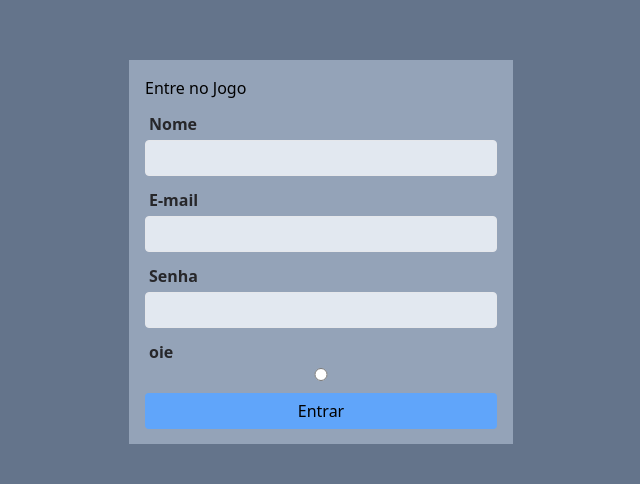
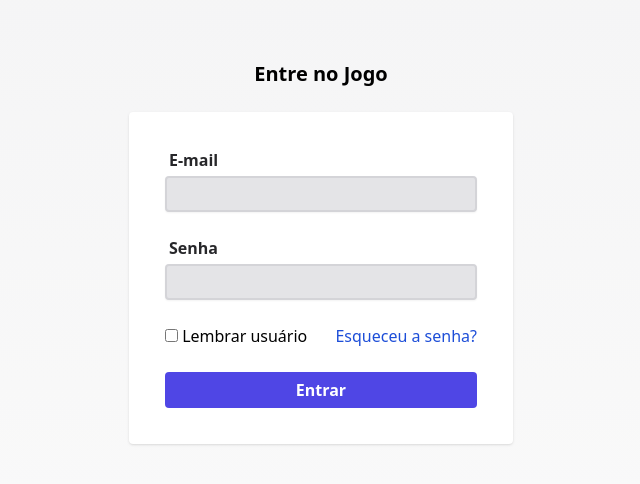
Before and after one commit to Vitinhooou3/React-Template, a React (Vite) app: page /login in a window 1280 px wide. Shown: the part 148-632 px from the top of the page, without its empty margins (319-959 px from the left). Built offline with nearby package versions, Linux system fonts and the light colour scheme.

Commit message:
Finalização tela de login

```diff
--- a/src/components/Button.tsx
+++ b/src/components/Button.tsx
@@ -20,9 +20,9 @@ const buttonVariations = {
   green: (props: ButtonVariation) =>
     <ButtonContainer {...props} className='bg-green-500' />,
   blue: (props: ButtonVariation) =>
-    <ButtonContainer {...props} className='bg-blue-400 h-9 rounded' />,
+    <ButtonContainer {...props} className='bg-indigo-700' />,
   default: (props: ButtonVariation) =>
-    <ButtonContainer {...props} className='bg-red-500' />,
+    <ButtonContainer {...props} className='bg-indigo-600 h-9 rounded text-white font-bold' />,
 }
 
 function ButtonContainer(_: ButtonContainerProps) {
--- a/src/components/Form.tsx
+++ b/src/components/Form.tsx
@@ -16,7 +16,7 @@ interface FormComponent extends FormVariation {
 
 const formsVariation = {
     default: (props: FormVariation) =>
-        <FormContainer {...props} className='flex flex-col gap-3 w-full' />,
+        <FormContainer {...props} className='flex flex-col gap-6 w-full' />,
 }
 
 function FormContainer(props: FormContainerProps) {
--- a/src/components/Input.tsx
+++ b/src/components/Input.tsx
@@ -32,13 +32,7 @@ const rootVariations = {
 
 const inputVariations = {
   default: (_: TextProps) =>
-    <TextContainer {..._} className="h-9 rounded border bg-white border-black text-black indent-1 p-1  " />,
-  password: (_: TextProps) =>
-    <TextContainer {..._} className="h-9 rounded border border-black text-black indent-1 p-1" />,
-  dropdown: (_: TextProps) =>
-    <TextContainer {..._} className="cursor-pointer h-9 rounded border bg-white border-black text-black indent-1 p-1 text-ellipsis overflow-hidden" />,
-  aaaa: (_: TextProps) =>
-    <TextContainer {..._} className="h-9 rounded border cursor-pointet bg-slate-200 text-white " />
+    <TextContainer {..._} className="h-9 rounded border-2 shadow-sm border-zinc-300 cursor-pointet bg-zinc-200 text-white bg-transparent" />
 }
 
 const labelVariations = {
--- a/src/pages/Login.tsx
+++ b/src/pages/Login.tsx
@@ -35,33 +35,27 @@ function Login() {
   }
 
   return (
-    <section className=' flex h-screen w-full justify-center items-center bg-slate-500 '>
-      <div className='flex w-96 h-96 items-center bg-slate-400 p-4'>
-
+    <section className=' flex flex-col gap-6 h-screen w-full justify-center items-center bg-gradient-to-b from-zinc-100 to-zinc-50'>
+      <h1 className='items-center text-xl font-bold'>Entre no Jogo</h1>
+      <div className='flex flex-col w-96 h-86 items-center bg-white p-9 rounded shadow'>
         <Form variation='default'>
-          <h1 className='items-center'>Entre no Jogo</h1>
-          <Input.Root >
-            <Input.Label>Nome</Input.Label>
-            <Input.Text variation='aaaa'></Input.Text>
-          </Input.Root>
 
           <Input.Root>
             <Input.Label>E-mail</Input.Label>
-            <Input.Text variation='aaaa'></Input.Text>
+            <Input.Text variation='default'></Input.Text>
           </Input.Root>
 
           <Input.Root>
             <Input.Label>Senha</Input.Label>
-            <Input.Text variation='aaaa'></Input.Text>
+            <Input.Text variation='default'></Input.Text>
           </Input.Root>
-          <div >
-          <Input.Root>
-            <Input.Label>oie</Input.Label>
-            <input type='radio' value={'true'}></input>
-          </Input.Root>
+
+          <div className='flex justify-between'>
+            <span> <input type="checkbox" value={'true'} className='border-none outline-none'/> Lembrar usuário</span>
+            <a href='/home' className='text-blue-700 float-right'>Esqueceu a senha?</a>
           </div>
 
-          <Button variation='blue'>Entrar</Button>
+          <Button variation='default'>Entrar</Button>
         </Form>
       </div>
     </section>
```
